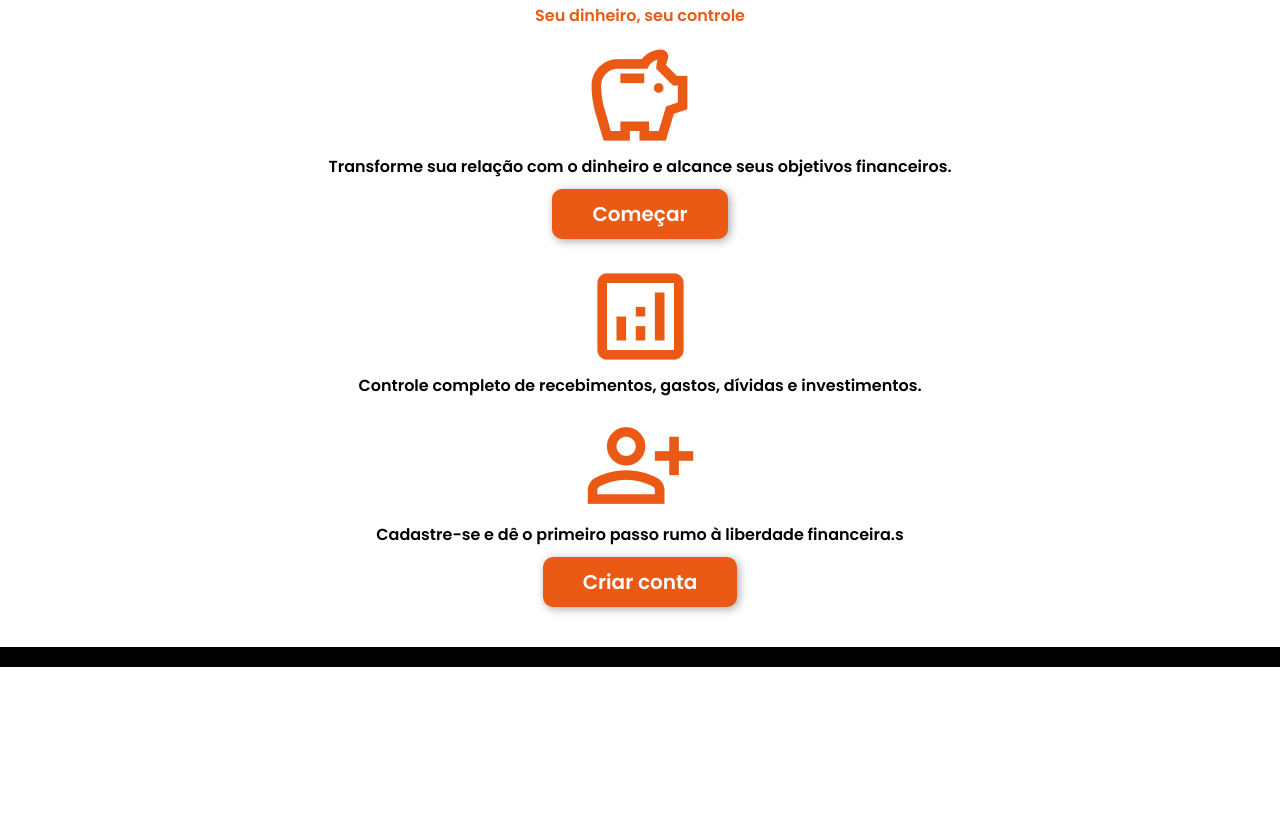
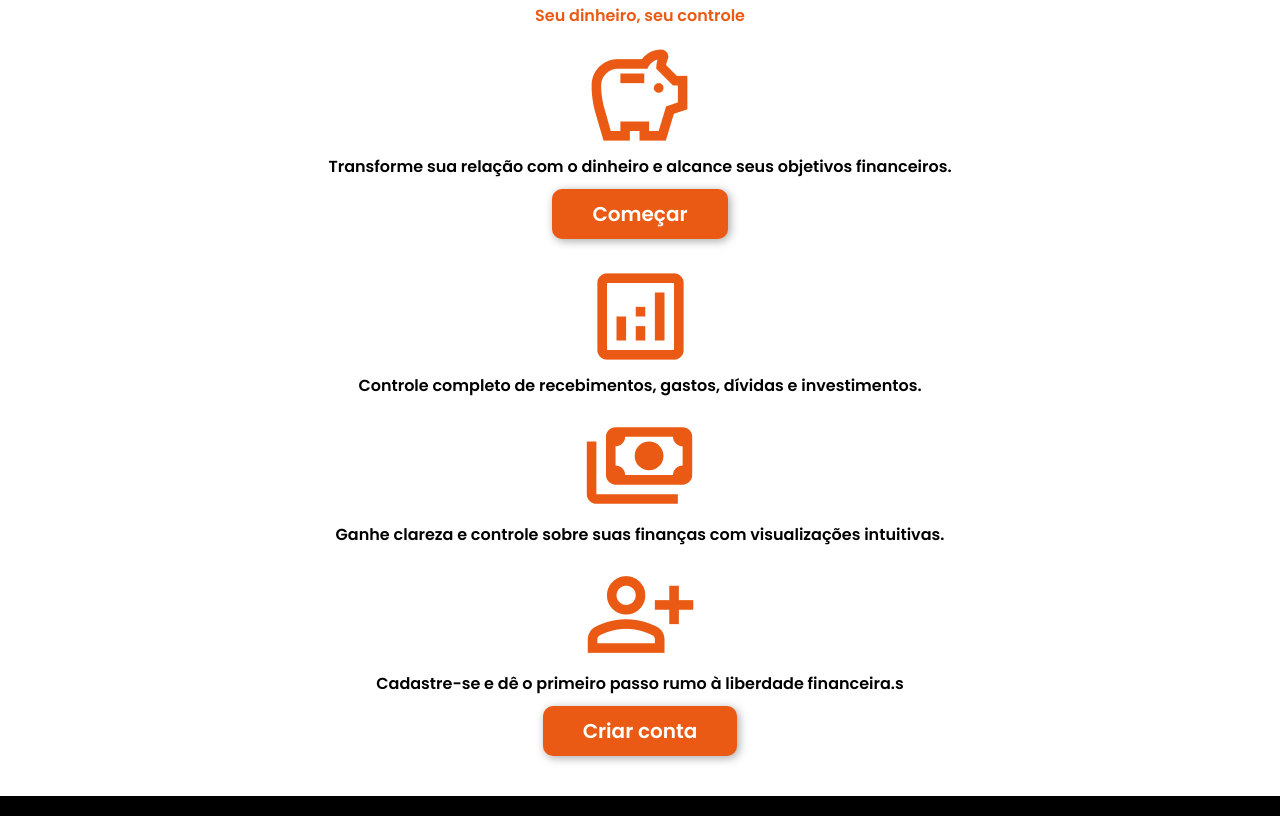
Before and after one commit to IkeMascarenhas/Fintech-FIAP, a plain HTML site: page index.html in a window 1280 px wide. Shown: the part 60-876 px from the top of the page. Before the commit the page ends 800 px from the top, so only its background shows below. Drawn offline with nearby package versions, Linux system fonts and the light colour scheme.

Commit message:
Home finalizada

```diff
--- a/index.html
+++ b/index.html
@@ -36,11 +36,16 @@
         </p>
         <a href="#">Começar</a>
       </section>
-
       <section class="pitchSection">
         <img src="img/analytics.png" alt="Ícone de análise de gastos" />
         <p>
           Controle completo de recebimentos, gastos, dívidas e investimentos.
+        </p>
+      </section>
+      <section class="pitchSection">
+        <img src="img/payment.svg" alt="Ícone de dinheiro" />
+        <p>
+          Ganhe clareza e controle sobre suas finanças com visualizações intuitivas.
         </p>
       </section>
       <section class="pitchSection">
```
Also changed, not shown: img/payment.svg (added).
